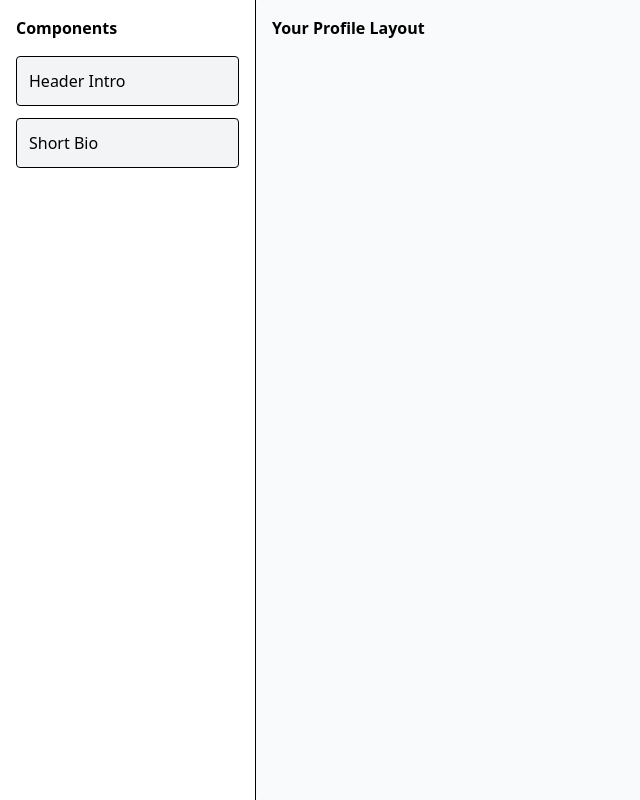
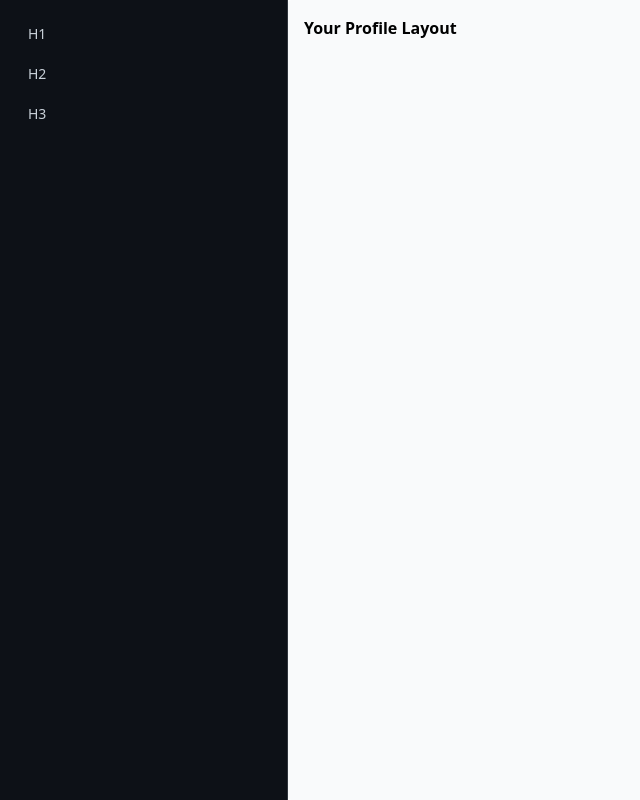
Before and after one commit to Abhishek5127/GitHance---Github-Profile-Enhancer, a Next.js app: page /profile-builder in a window 1280 px wide. Shown: the whole page, without its empty margins (0-640 px from the left). Built offline with nearby package versions, Linux system fonts and the light colour scheme.

Commit message:
working on features

```diff
--- a/src/app/components/Sidebar.js
+++ b/src/app/components/Sidebar.js
@@ -1,33 +1,19 @@
-"use client";
-
-import { useDraggable } from "@dnd-kit/core";
-import { PROFILE_COMPONENTS } from "@/app/lib/profileComponents";
-
 export default function Sidebar() {
   return (
-    <div className="w-64 border-r p-4">
-      <h3 className="font-bold mb-4">Components</h3>
-
-      {PROFILE_COMPONENTS.map((item) => (
-        <DraggableItem key={item.id} id={item.id} title={item.title} />
-      ))}
+    <div className="flex flex-col h-screen w-72 bg-[#0d1117] border-r border-[#30363d]">
+      <div className="p-4">
+        <ul className="space-y-1 text-sm font-medium text-[#c9d1d9]">
+          <li className="px-3 py-2 rounded hover:bg-[#21262d] cursor-pointer">
+            H1
+          </li>
+          <li className="px-3 py-2 rounded hover:bg-[#21262d] cursor-pointer">
+            H2
+          </li>
+          <li className="px-3 py-2 rounded hover:bg-[#21262d] cursor-pointer">
+            H3
+          </li>
+        </ul>
+      </div>
     </div>
   );
 }
-
-function DraggableItem({ id, title }) {
-  const { attributes, listeners, setNodeRef } = useDraggable({
-    id,
-  });
-
-  return (
-    <div
-      ref={setNodeRef}
-      {...listeners}
-      {...attributes}
-      className="p-3 mb-3 bg-gray-100 border rounded cursor-pointer"
-    >
-      {title}
-    </div>
-  );
-}
```
